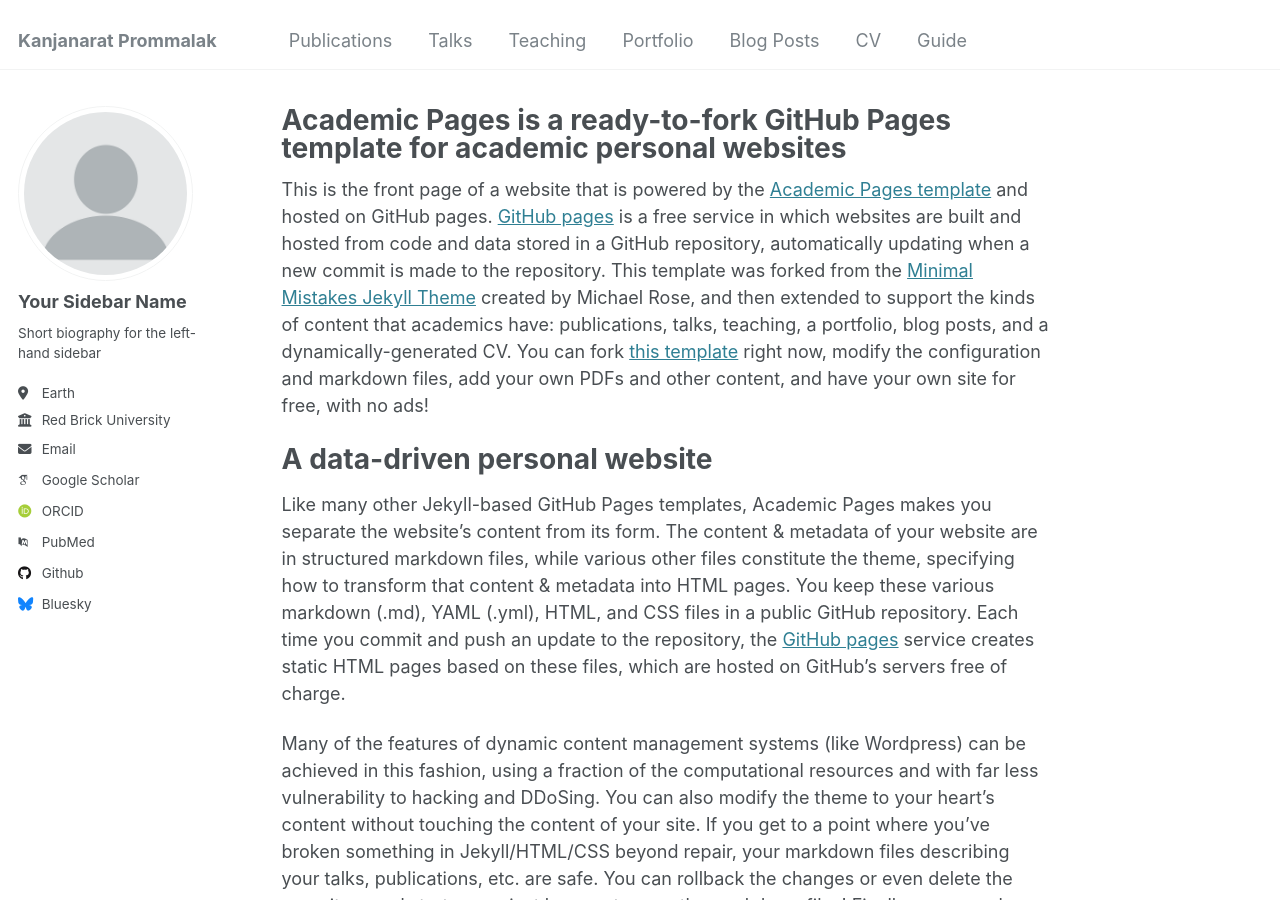
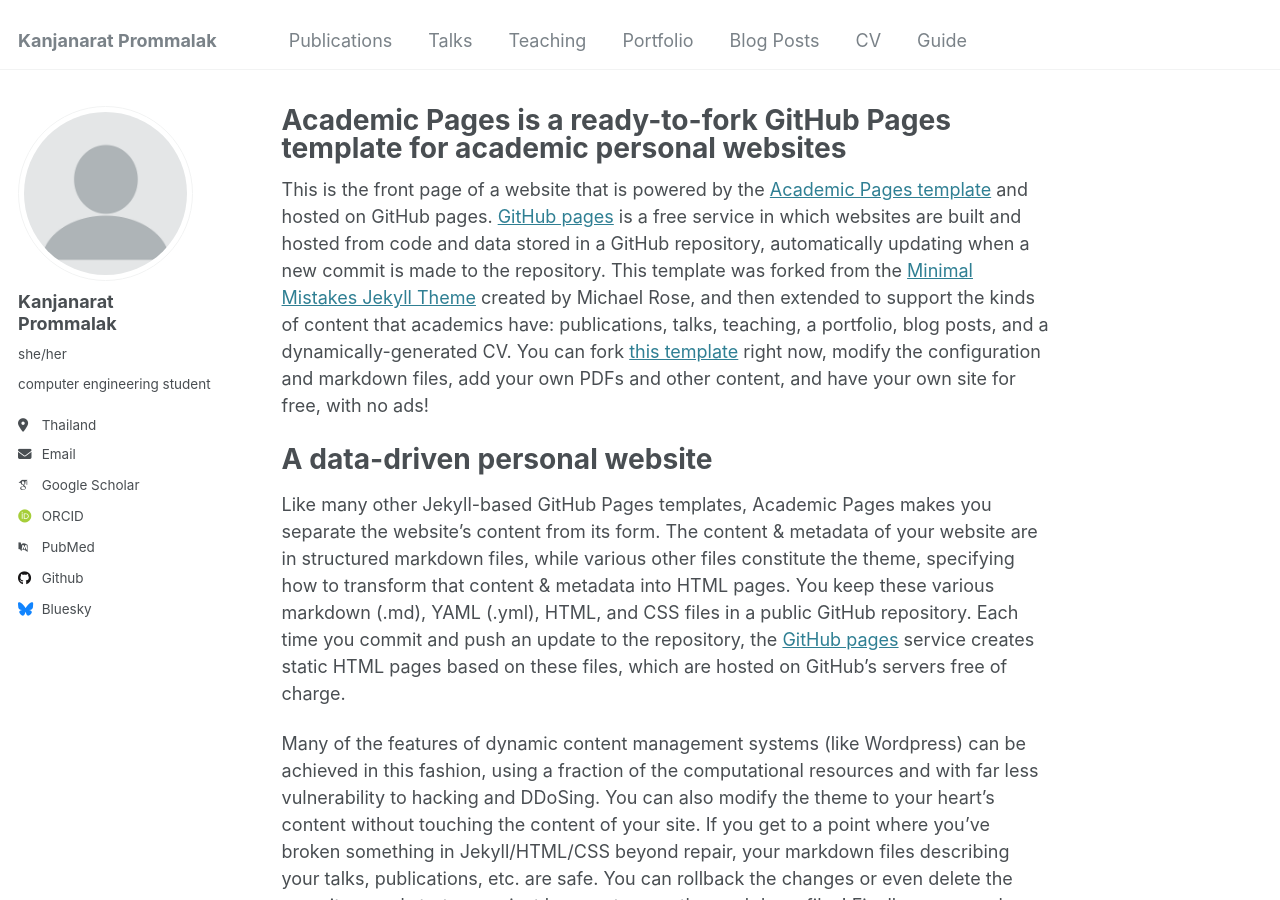
Before and after one commit to Mookkan/Mookkan.github.io, a Jekyll site: the page built from _pages/about.md, in a window 1280 px wide and 900 px high. Built offline with Jekyll 4.4.1, drawn with Linux system fonts in a browser that asks for light colours; some web fonts are replaced.

Commit message:
Update _config.yml

```diff
--- a/_config.yml
+++ b/_config.yml
@@ -22,13 +22,13 @@ repository               : "academicpages/academicpages.github.io"
 author:
   # Biographic information
   avatar           : "profile.png"
-  name             : "Your Sidebar Name"
-  pronouns         : # example: "she/her"
-  bio              : "Short biography for the left-hand sidebar"
-  location         : "Earth"
-  employer         : "Red Brick University"
+  name             : "Kanjanarat Prommalak"
+  pronouns         : "she/her"
+  bio              : "computer engineering student"
+  location         : "Thailand"
+  employer         : #"Red Brick University"
   uri              : # URL
-  email            : "none@example.org"
+  email            : "kanjanaratmook@gmail.com"
 
   # Academic websites
   arxiv            : # URL - Update with the correct link to your profile
```
